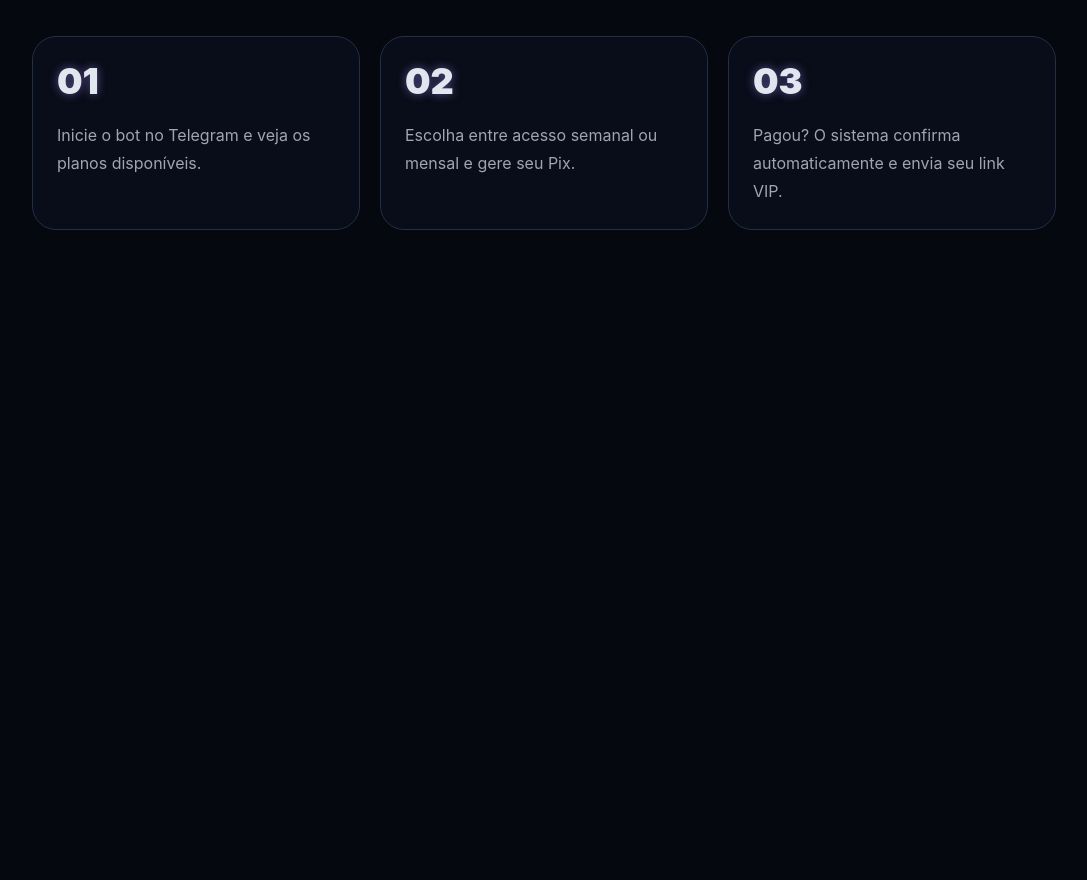
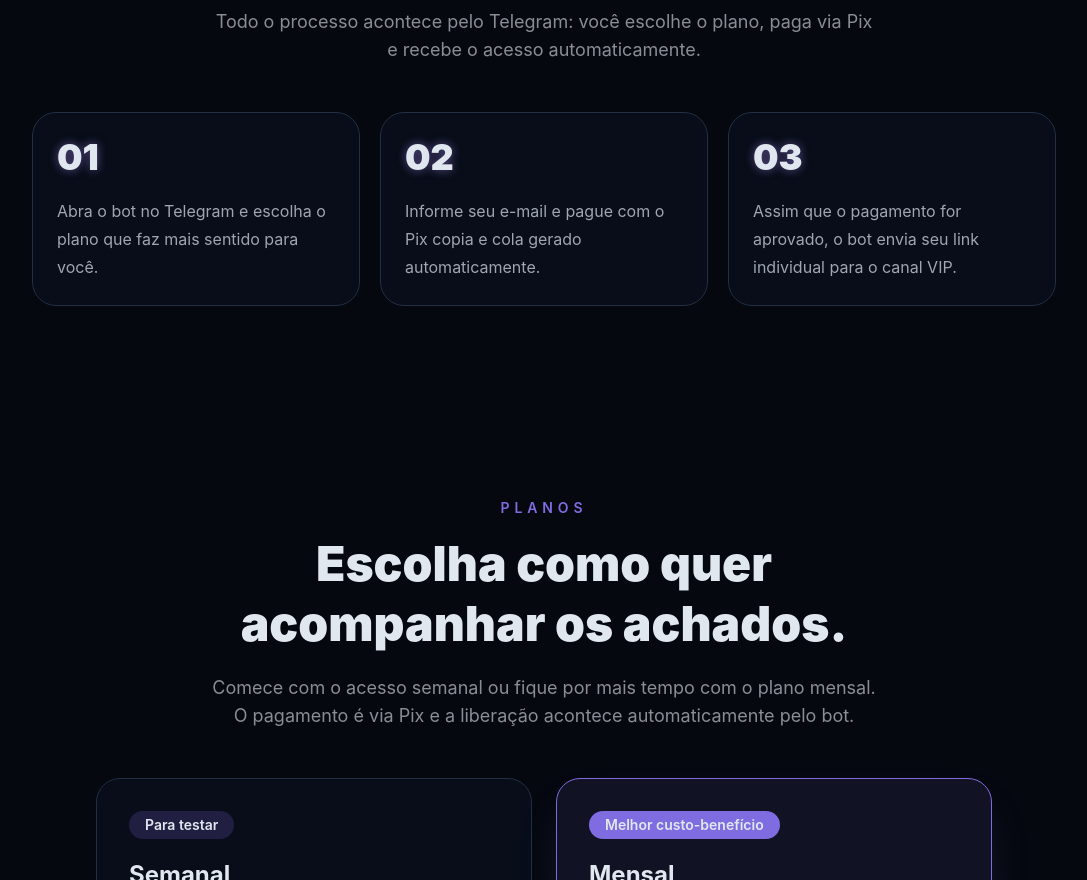
Before and after one commit to igorgp06/IG-AchadosTech-LandingPage, a React (Vite) app: page / in a window 1280 px wide. Shown: the part 1920-2800 px from the top of the page, without its empty margins (96-1183 px from the left). Before the commit the page ends 2246 px from the top, so only its background shows below. Built offline with nearby package versions, Linux system fonts and the light colour scheme.

Commit message:
[WORK 1.0.5] Adição da seção de preços e melhorias para os textos de como funciona.

```diff
--- a/package.json
+++ b/package.json
@@ -1,7 +1,7 @@
 {
   "name": "ig-achados-tech-landingpage",
   "private": true,
-  "version": "1.0.4",
+  "version": "1.0.5",
   "type": "module",
   "scripts": {
     "dev": "vite",
--- a/src/pages/Main.jsx
+++ b/src/pages/Main.jsx
@@ -1,10 +1,9 @@
 import { Background } from "../components/utils/Background.jsx"
-
 import { Navbar } from "../components/utils/Navbar"
 import { Benefits } from "./public/partials/benefits/Benefits.jsx"
-
 import { Hero } from "./public/partials/hero/Hero"
 import { HowItWorks } from "./public/partials/howitworks/HowItWorks.jsx"
+import { Pricing } from "./public/partials/Pricing/Pricing.jsx"
 
 export const Main = () => {
     return (
@@ -16,6 +15,7 @@ export const Main = () => {
                 <Hero />
                 <Benefits />
                 <HowItWorks />
+                <Pricing />
             </main>
 
         </div>
--- a/src/pages/public/partials/howitworks/HowItWorks.jsx
+++ b/src/pages/public/partials/howitworks/HowItWorks.jsx
@@ -1,4 +1,3 @@
-
 function SectionTitle({ eyebrow, title, subtitle }) {
     return (
         <div className="mx-auto max-w-3xl text-center">
@@ -20,18 +19,23 @@ function SectionTitle({ eyebrow, title, subtitle }) {
 }
 
 const steps = [
-    "Inicie o bot no Telegram e veja os planos disponíveis.",
-    "Escolha entre acesso semanal ou mensal e gere seu Pix.",
-    "Pagou? O sistema confirma automaticamente e envia seu link VIP.",
+    "Abra o bot no Telegram e escolha o plano que faz mais sentido para você.",
+    "Informe seu e-mail e pague com o Pix copia e cola gerado automaticamente.",
+    "Assim que o pagamento for aprovado, o bot envia seu link individual para o canal VIP.",
 ];
 
 export const HowItWorks = () => {
     return (
         <section id="como-funciona" className="container relative py-24">
-            <SectionTitle eyebrow="Fluxo simples" title="Do Pix ao canal VIP em poucos passos." />
+            <SectionTitle
+                eyebrow="Como funciona"
+                title="Do Pix ao canal VIP sem complicação."
+                subtitle="Todo o processo acontece pelo Telegram: você escolhe o plano, paga via Pix e recebe o acesso automaticamente."
+            />
+
             <div className="mx-auto mt-12 grid max-w-5xl gap-5 text-left md:grid-cols-3">
                 {steps.map((step, index) => (
-                    <div key={step} className="rounded-3xl border border-border bg-card/70 p-6 card-hover">
+                    <div key={step} className="card-hover rounded-3xl border border-border bg-card/70 p-6">
                         <span className="text-glow text-4xl font-black">0{index + 1}</span>
                         <p className="mt-5 leading-7 text-foreground/70">{step}</p>
                     </div>
@@ -39,4 +43,4 @@ export const HowItWorks = () => {
             </div>
         </section>
     );
-}
+};
--- /dev/null
+++ b/src/pages/public/partials/pricing/Pricing.jsx
@@ -0,0 +1,82 @@
+const botLink = "https://t.me/achadosTechIG_bot";
+
+function SectionTitle({ eyebrow, title, subtitle }) {
+  return (
+    <div className="mx-auto max-w-3xl text-center">
+      <p className="text-sm font-semibold uppercase tracking-[0.35em] text-primary">
+        {eyebrow}
+      </p>
+
+      <h2 className="mt-4 text-3xl font-black leading-tight md:text-5xl">
+        {title}
+      </h2>
+
+      {subtitle && (
+        <p className="mx-auto mt-5 max-w-2xl text-base leading-7 text-foreground/60 md:text-lg">
+          {subtitle}
+        </p>
+      )}
+    </div>
+  );
+}
+
+const plans = [
+  {
+    style: "mb-5 inline-block rounded-full bg-primary/20 px-4 py-1 text-sm font-semibold",
+    call: "Para testar",
+    name: "Semanal",
+    price: "R$ 4,99",
+    period: "7 dias de acesso ao canal VIP",
+    featured: false,
+  },
+  {
+    style: "mb-5 inline-block rounded-full bg-primary px-4 py-1 text-sm font-semibold text-primary-foreground",
+    call: "Melhor custo-benefício",
+    name: "Mensal",
+    price: "R$ 9,90",
+    period: "30 dias de acesso ao canal VIP",
+    featured: true,
+  },
+];
+
+export const Pricing = () => {
+  return (
+    <section id="planos" className="container relative z-10 py-24">
+      <SectionTitle
+        eyebrow="Planos"
+        title="Escolha como quer acompanhar os achados."
+        subtitle="Comece com o acesso semanal ou fique por mais tempo com o plano mensal. O pagamento é via Pix e a liberação acontece automaticamente pelo bot."
+      />
+
+      <div className="mx-auto mt-12 grid max-w-4xl gap-6 md:grid-cols-2">
+        {plans.map((plan) => (
+          <article
+            key={plan.name}
+            className={`card-hover rounded-3xl border p-8 text-left ${plan.featured
+              ? "border-primary bg-primary/10 shadow-2xl shadow-primary/20"
+              : "border-border bg-card/70"
+              }`}>
+            {plan.call && <span className={plan.style}>{plan.call}</span>}
+            <h3 className="text-2xl font-bold">{plan.name}</h3>
+            <p className="mt-5 text-5xl font-black text-glow">{plan.price}</p>
+            <p className="mt-3 text-foreground/60">{plan.period}</p>
+            <ul className="mt-7 space-y-3 text-foreground/70">
+              <li>✅ Achados tech selecionados</li>
+              <li>✅ Acesso liberado automaticamente</li>
+              <li>✅ Link individual e temporário</li>
+              <li>✅ Canal privado no Telegram</li>
+            </ul>
+
+            <a
+              className="cosmic-button hover-shadow-violet mt-8 inline-flex w-full justify-center py-3"
+              href={botLink}
+              target="_blank"
+              rel="noopener noreferrer">
+              Acessar pelo bot
+            </a>
+          </article>
+        ))}
+      </div>
+    </section>
+  );
+};
```
Also changed, not shown: 1 other file (tests, documents, lock files or other folders).
